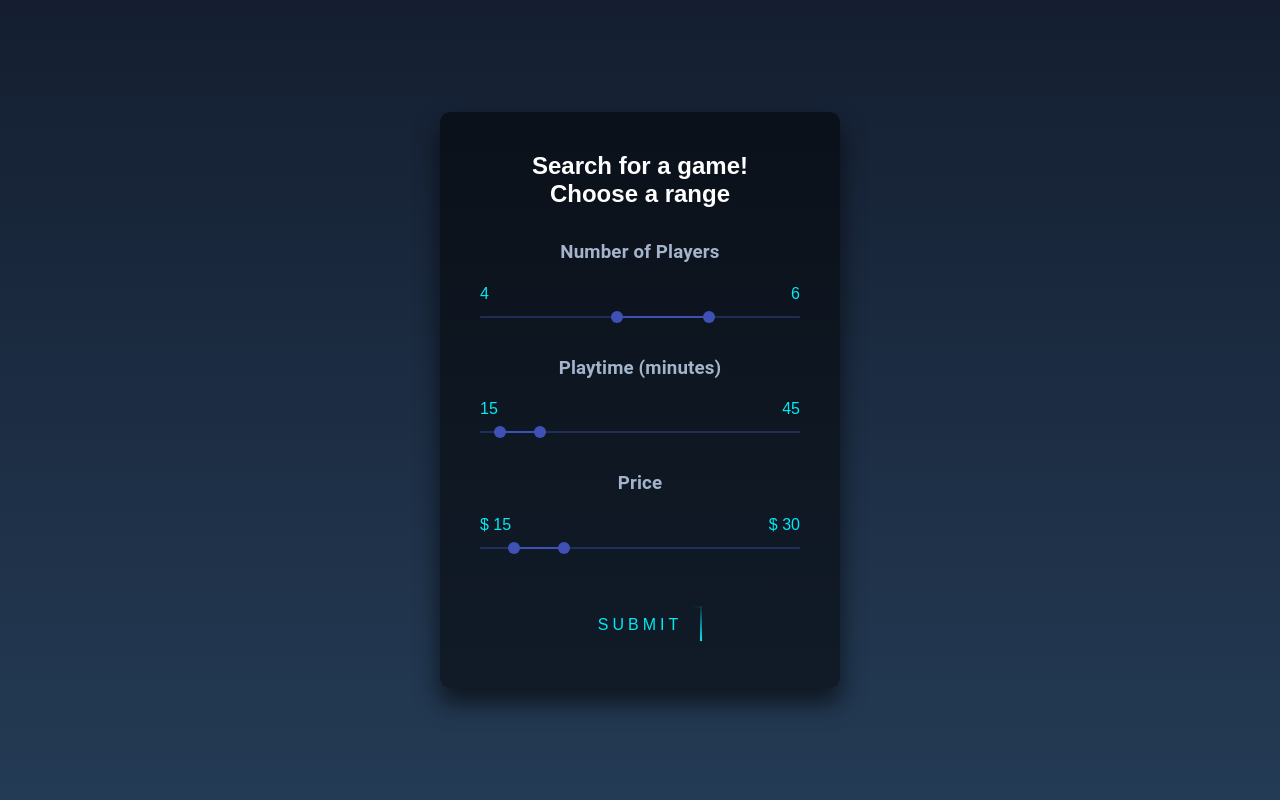
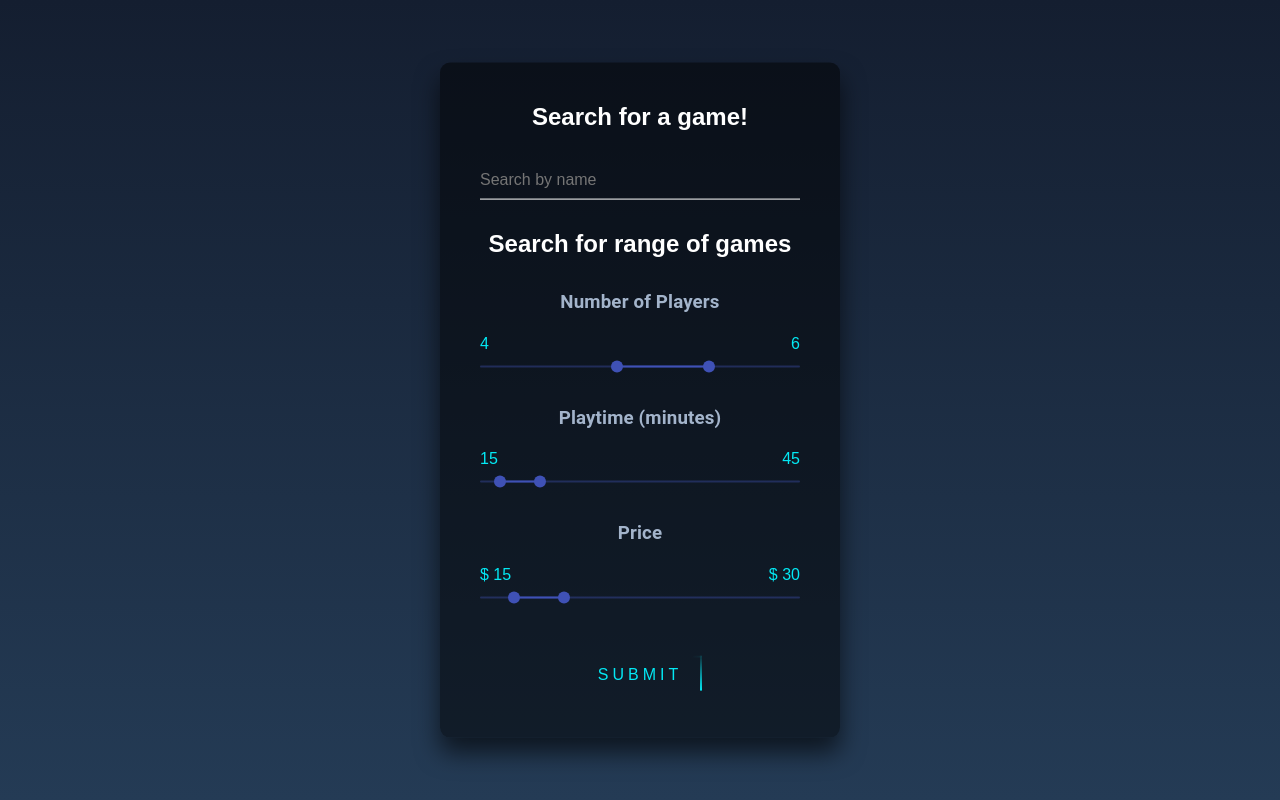
Before and after one commit to mdflynn/game-sleuth, a React (Create React App) app: page /form in a window 1280 px wide. Built offline with nearby package versions, Linux system fonts and the light colour scheme.

Commit message:
Add input field for search by name

```diff
--- a/src/SearchForm/SearchForm.scss
+++ b/src/SearchForm/SearchForm.scss
@@ -62,6 +62,9 @@ body {
   left: 0;
   color: #03e9f4;
   font-size: 12px;
+}
+input:focus::-webkit-input-placeholder {
+    color: transparent;
 }
 
 .search-box form a {
--- a/src/SearchForm/SearchForm.tsx
+++ b/src/SearchForm/SearchForm.tsx
@@ -7,15 +7,17 @@ const SearchForm: React.FC = () => {
   const [numPlayers, setNumPlayers] = useState([4, 6]);
   const [playtime, setPlaytime] = useState([15, 45]);
   const [price, setPrice] = useState([15, 30]);
+  const [searchName, setSearchName] = useState("");
   const [redirector, setRedirector] = useState(false);
   const [searchString, setSearchString] = useState("");
 
   const handleSubmit = (event: any) => {
     event.preventDefault();
+
     const playerSearch = `gt_min_players=${numPlayers[0]}&lt_max_players=${numPlayers[1]}`;
     const playtimeSearch = `&gt_min_playtime=${playtime[0]}&lt_max_playtime=${playtime[1]}`;
     const priceSearch = `&lt_price=${price[0]}&gt_price${price[1]}`;
-    const search = playerSearch + playtimeSearch + priceSearch;
+    const search = !searchName ? playerSearch + playtimeSearch + priceSearch : `name=${searchName}`;
     setSearchString(search);
     setRedirector(true);
   };
@@ -29,16 +31,32 @@ const SearchForm: React.FC = () => {
   const handlePriceChange = (event: any, newValue: any) => {
     setPrice(newValue);
   };
+
+  const handleSearchByName = (event: any) => {
+    setSearchName(event.target.value)
+  }
+
   if (redirector) {
     return <Redirect to={`/${searchString}`} />;
   }
 
   return (
     <div className="search-box">
-      <h2>Search for a game!<br />Choose a range</h2>
+      <h2>
+        Search for a game!
+      </h2>
       <form>
         <div className="user-box">
-          <Typography component={'span'} id="range-slider" gutterBottom>
+          <input
+          type="text"
+          name="searchName"
+          value={searchName}
+          onChange={handleSearchByName}
+          placeholder="Search by name" />
+      <h2>Search for range of games</h2>
+        </div>
+        <div className="user-box">
+          <Typography component={"span"} id="range-slider" gutterBottom>
             <h3>Number of Players</h3>
           </Typography>
           <div className="values-display">
@@ -57,7 +75,7 @@ const SearchForm: React.FC = () => {
           />
         </div>
         <div className="user-box">
-          <Typography component={'span'} id="range-slider" gutterBottom>
+          <Typography component={"span"} id="range-slider" gutterBottom>
             <h3>Playtime (minutes)</h3>
           </Typography>
           <div className="values-display">
@@ -76,7 +94,7 @@ const SearchForm: React.FC = () => {
           />
         </div>
         <div className="user-box">
-          <Typography component={'span'} id="range-slider" gutterBottom>
+          <Typography component={"span"} id="range-slider" gutterBottom>
             <h3>Price</h3>
           </Typography>
           <div className="values-display">
```
Also changed, not shown: 1 other file (tests, documents, lock files or other folders).
